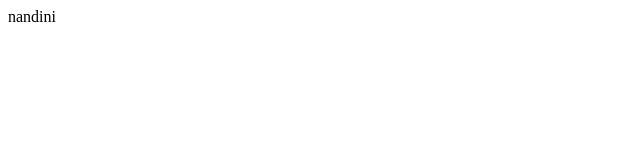
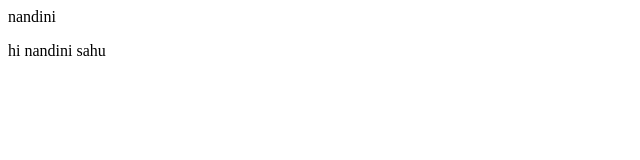
Before and after one commit to nandinisahu5753/aws-new, a plain HTML site: page index.html in a window 1280 px wide. Shown: the full height of the page, 0-640 px from the left. Drawn offline with Linux system fonts and the light colour scheme.

Commit message:
add new feature

```diff
--- a/index.html
+++ b/index.html
@@ -1 +1,2 @@
 <p>nandini</p>
+<p> hi nandini sahu </p>
```
